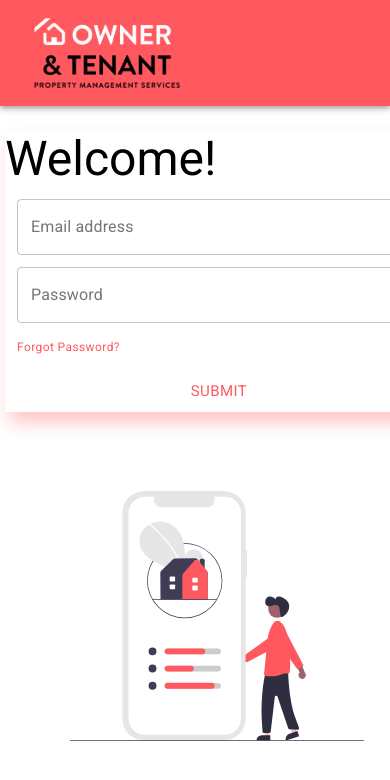
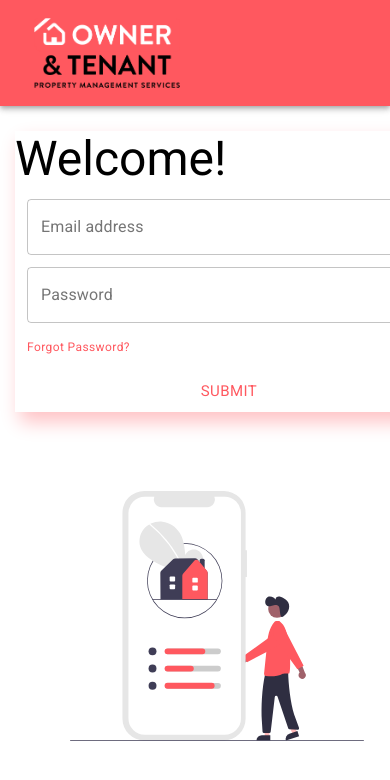
Before and after one commit to pradeepa45/ont_login, a React (Create React App) app: page /#/ in a window 390 px wide. Shown: the top 780 px of the page. Built offline with nearby package versions, Linux system fonts and the light colour scheme.

Commit message:
margin adjustment for mobile view

```diff
--- a/src/LoginPage.js
+++ b/src/LoginPage.js
@@ -91,7 +91,7 @@ function LoginPage(props) {
                 <Grid container direction='row-reverse' justify='space-evenly' alignItems='center' className={classes.cont}>
                     <Grid item xs className={classes.formDiv}>
                         {useMediaQuery({ query: '(max-width : 1024px)' }) &&
-                            <div id="inner-form-div" style={{ marginTop: '4%', marginLeft : '5px' }}>
+                            <div id="inner-form-div" style={{ marginTop: '4%', marginLeft : '15px' }}>
                                 <Typography variant='h3'>
                                     Welcome!
                                 </Typography>
```
